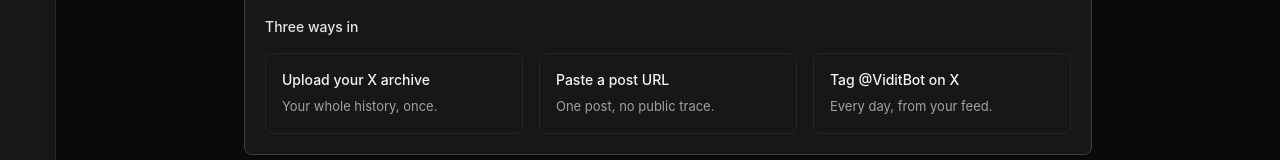
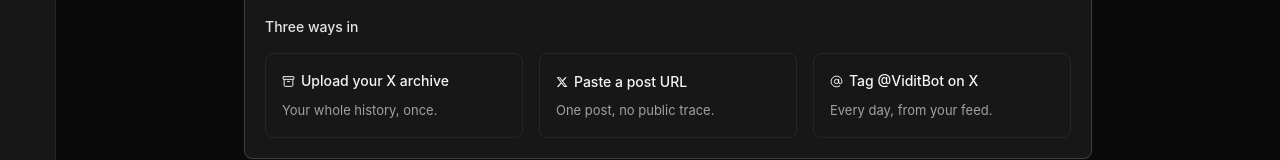
Before and after one commit to vidithq/vidit, a Next.js app in the folder frontend/: page /import in a window 1280 px wide. Shown: the part 301-461 px from the top of the page. Built offline with nearby package versions, Linux system fonts and the light colour scheme; no server answers.

Commit message:
docs(frontend): the /import chooser carries the Submit mode glyphs
Signed-off-by: vidit-admin <admin@vidit.app>

```diff
--- a/frontend/src/app/import/page.tsx
+++ b/frontend/src/app/import/page.tsx
@@ -1,6 +1,7 @@
 import type { Metadata } from "next";
 import Link from "next/link";
-import { ExternalLink, Upload } from "lucide-react";
+import { Archive, AtSign, ExternalLink, Upload } from "lucide-react";
+import { XGlyph } from "@/components/ui/BrandGlyphs";
 import { TAPPABLE_HOVER, TEXT_LINK } from "@/components/ui/styles";
 import { PageShell } from "@/components/ui/PageShell";
 import { Card } from "@/components/ui/Card";
@@ -90,20 +91,25 @@ const EXPORT_STEPS: NumberedStep[] = [
 ];
 
 // The chooser under the intro, in the order the sections follow. Each line
-// says when to use that entry, not what it does; the section says that.
+// says when to use that entry, not what it does; the section says that. The
+// glyphs are the ones the Submit page's mode control uses for the same entries
+// (X glyph for a post, Archive for the export) and the landing's for the bot.
 const ENTRIES = [
   {
     href: "#archive",
+    icon: <Archive size={13} strokeWidth={1.8} />,
     title: "Upload your X archive",
     when: "Your whole history, once.",
   },
   {
     href: "#paste",
+    icon: <XGlyph size={12} />,
     title: "Paste a post URL",
     when: "One post, no public trace.",
   },
   {
     href: "#bot",
+    icon: <AtSign size={13} strokeWidth={1.8} />,
     title: "Tag @ViditBot on X",
     when: "Every day, from your feed.",
   },
@@ -132,15 +138,16 @@ export default function ImportGuidePage() {
         </p>
         <h2 className={SECTION}>Three ways in</h2>
         <div className="grid gap-4 sm:grid-cols-3">
-          {ENTRIES.map(({ href, title, when }) => (
+          {ENTRIES.map(({ href, icon, title, when }) => (
             <Link
               key={href}
               href={href}
               className={`group block ${TILE} ${TAPPABLE_HOVER}`}
             >
               <h3
-                className={`${TILE_TITLE} transition-colors group-hover:text-orange-400`}
+                className={`inline-flex items-center gap-1.5 ${TILE_TITLE} transition-colors group-hover:text-orange-400`}
               >
+                {icon}
                 {title}
               </h3>
               <p className={`mt-1.5 ${NOTE}`}>{when}</p>
```
